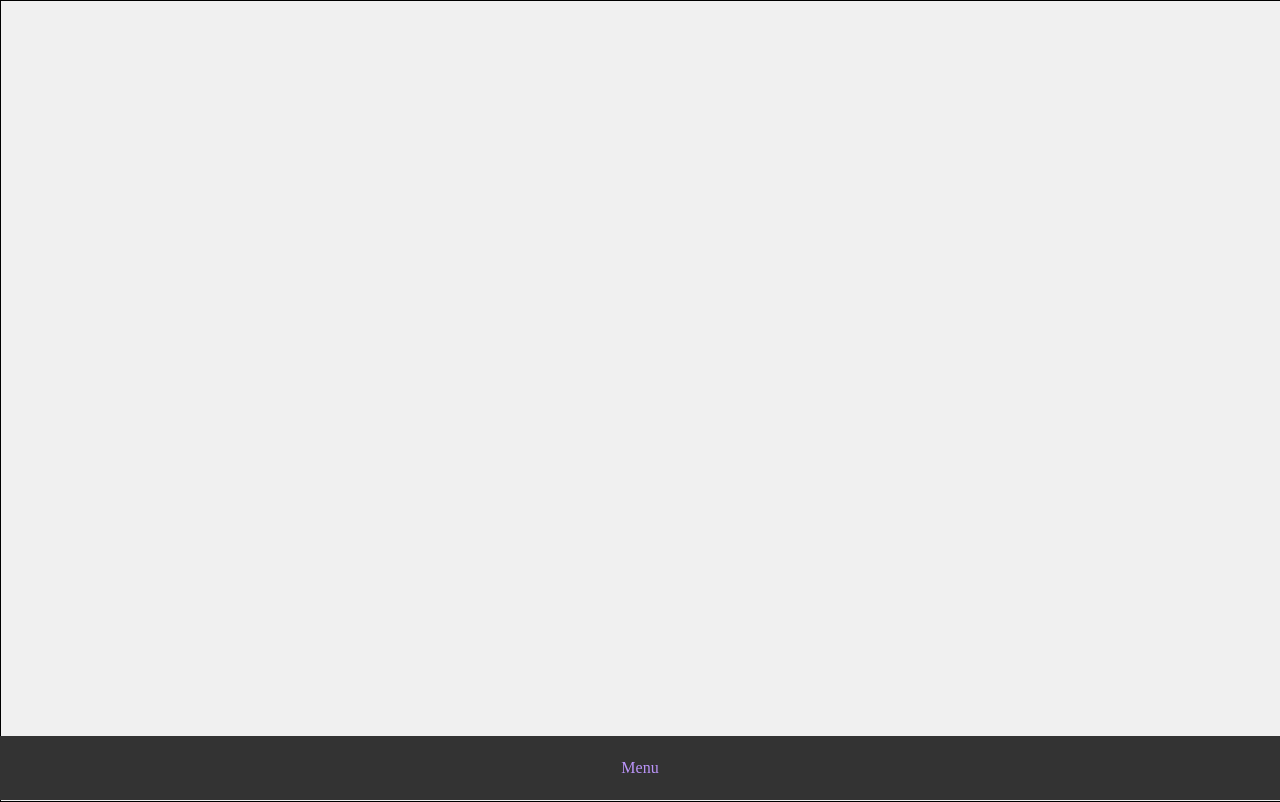
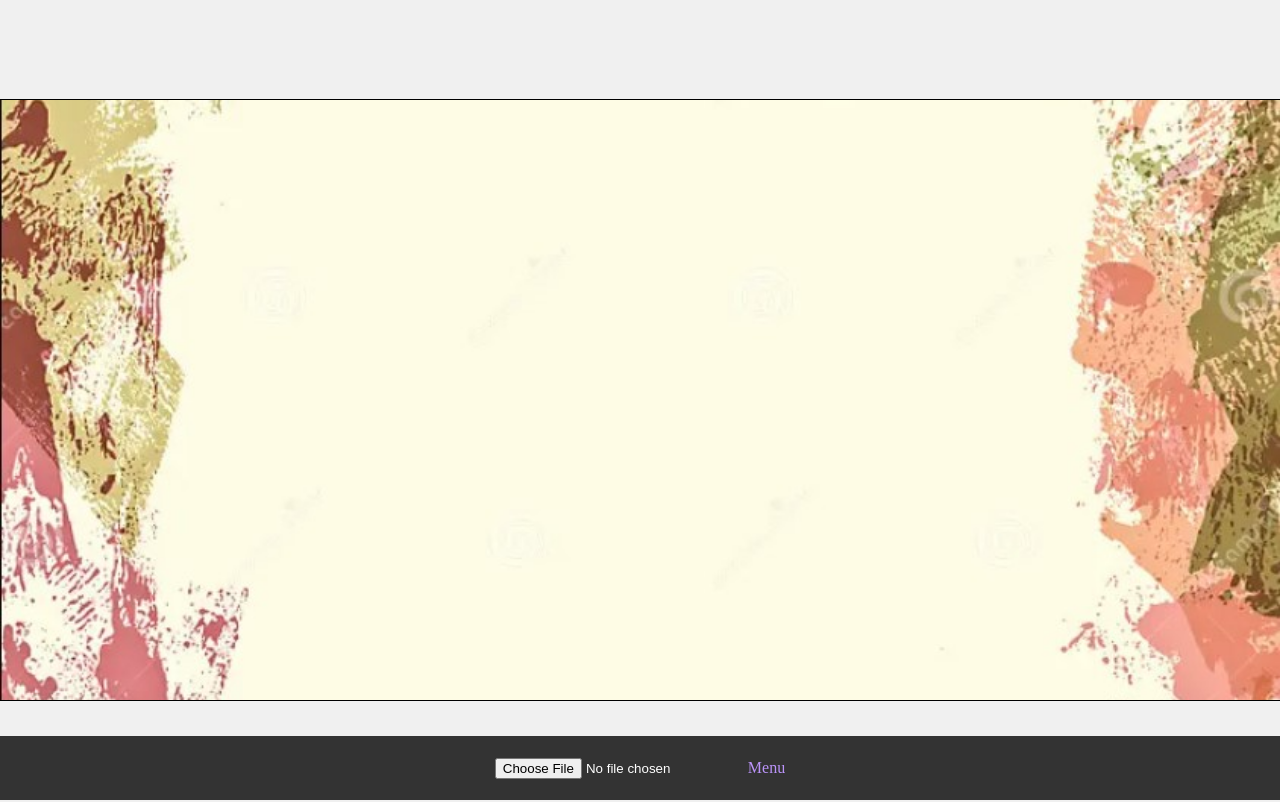
Before and after one commit to BaljinderHothi/CTP-Hackathon, a plain HTML site: page front end test/index.html in a window 1280 px wide. Drawn offline with Linux system fonts and the light colour scheme.

Commit message:
Combining Baljinder + Ishmam Code

```diff
--- a/front end test/index.html
+++ b/front end test/index.html
@@ -16,14 +16,16 @@
         }
         canvas {
             border: 1px solid black;
-            background-image: url('bakdrop.jpg');
+            background-image: url('backdrop.jpg');
+            background-repeat: no-repeat;
             background-size: cover;
             background-position: center;
+            /*
             position: absolute;
             top: 0;
             left: 0;
             width: 100%;
-            height: 100%;
+            height: 100%;*/
         }
         .bottom-bar {
             position: absolute;
@@ -46,8 +48,9 @@
 </head>
 
 <body>
-    <canvas id="canvas"></canvas>
+    <canvas id="board"></canvas>
     <div class="bottom-bar">
+        <input type="file" accept="image/*" id="img">
         <a href="#" id="menuLink">Menu</a>
     </div>
 
@@ -61,31 +64,6 @@
         </div>
     </div>
 
-    <script>
-        const canvas = document.getElementById('canvas');
-        const ctx = canvas.getContext('2d');
-        const canvasWidth = 1920;
-        const canvasHeight = 1000;
-
-        canvas.width = canvasWidth;
-        canvas.height = canvasHeight;
-
-        const canvasState = [];
-
-        function renderCanvas() {
-            ctx.clearRect(0, 0, canvasWidth, canvasHeight);
-
-            for (const cell of canvasState) {
-                const { x, y, imageSrc } = cell;
-                const image = new Image();
-                image.src = imageSrc;
-                image.onload = () => {
-                    ctx.drawImage(image, x, y);
-                };
-            }
-        }
-
-        renderCanvas();
-    </script>
+    <script src="single.js" async defer></script>
 </body>
 </html>
```
